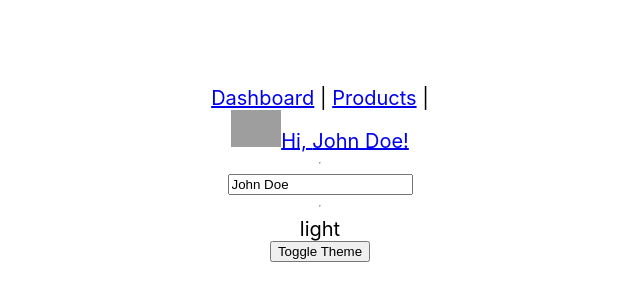
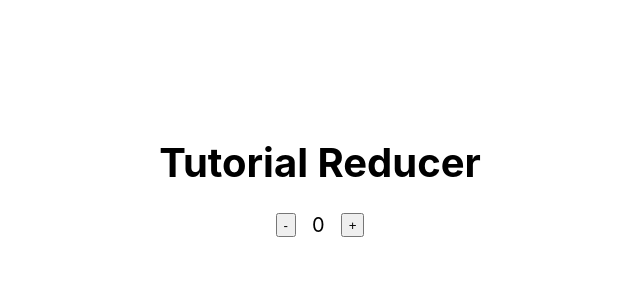
Before and after one commit to Ikram-Maulana/Code-explore, a React (Create React App) app in the folder ReactContext - ARI/react-context-tutorial/: page / in a window 1280 px wide. Shown: the part 226-526 px from the top of the page, without its empty margins (320-960 px from the left). Built offline with nearby package versions, Linux system fonts and the light colour scheme; grey boxes are pictures that could not be loaded.

Commit message:
07: 📙 Memahami Konsep Reducer Studi Kasus 1
UseReducer akan lebih baik digunakan ketika memiliki data state yang complex (Memiliki banyak data, datanya nested, dll)

```diff
--- a/ReactContext - ARI/react-context-tutorial/src/App.js
+++ b/ReactContext - ARI/react-context-tutorial/src/App.js
@@ -1,22 +1,24 @@
 import React from "react";
 import "./App.css";
-import DisplayTheme from "./components/DisplayTheme";
-import DisplayToggleTheme from "./components/DisplayToggleTheme";
-import Navbar from "./components/Navbar";
-import Setting from "./components/Setting";
-import { AppProvider } from "./context/app-context";
+// import DisplayTheme from "./components/DisplayTheme";
+// import DisplayToggleTheme from "./components/DisplayToggleTheme";
+// import Navbar from "./components/Navbar";
+// import Setting from "./components/Setting";
+// import { AppProvider } from "./context/app-context";
+import Reducer from "./components/Reducer";
 
 const App = () => {
   return (
     <div className="App">
-      <AppProvider>
+      <Reducer />
+      {/* <AppProvider>
         <Navbar />
         <hr />
         <Setting />
         <hr />
         <DisplayTheme />
         <DisplayToggleTheme />
-      </AppProvider>
+      </AppProvider> */}
     </div>
   );
 };
--- /dev/null
+++ b/ReactContext - ARI/react-context-tutorial/src/components/Reducer.js
@@ -0,0 +1,34 @@
+import React, { useReducer } from "react";
+
+const reducer = (state, action) => {
+  switch (action.type) {
+    case "increment":
+      return state + 1;
+    case "decrement":
+      return state === 0 ? 0 : state - 1;
+    default:
+      throw new Error("Unexpected action");
+  }
+};
+
+const Reducer = () => {
+  const [count, setCount] = useReducer(reducer, 0);
+
+  return (
+    <>
+      <h1>Tutorial Reducer</h1>
+      <div
+        style={{
+          display: "flex",
+          gap: "1rem",
+        }}
+      >
+        <button onClick={() => setCount({ type: "decrement" })}>-</button>
+        <span>{count}</span>
+        <button onClick={() => setCount({ type: "increment" })}>+</button>
+      </div>
+    </>
+  );
+};
+
+export default Reducer;
```
